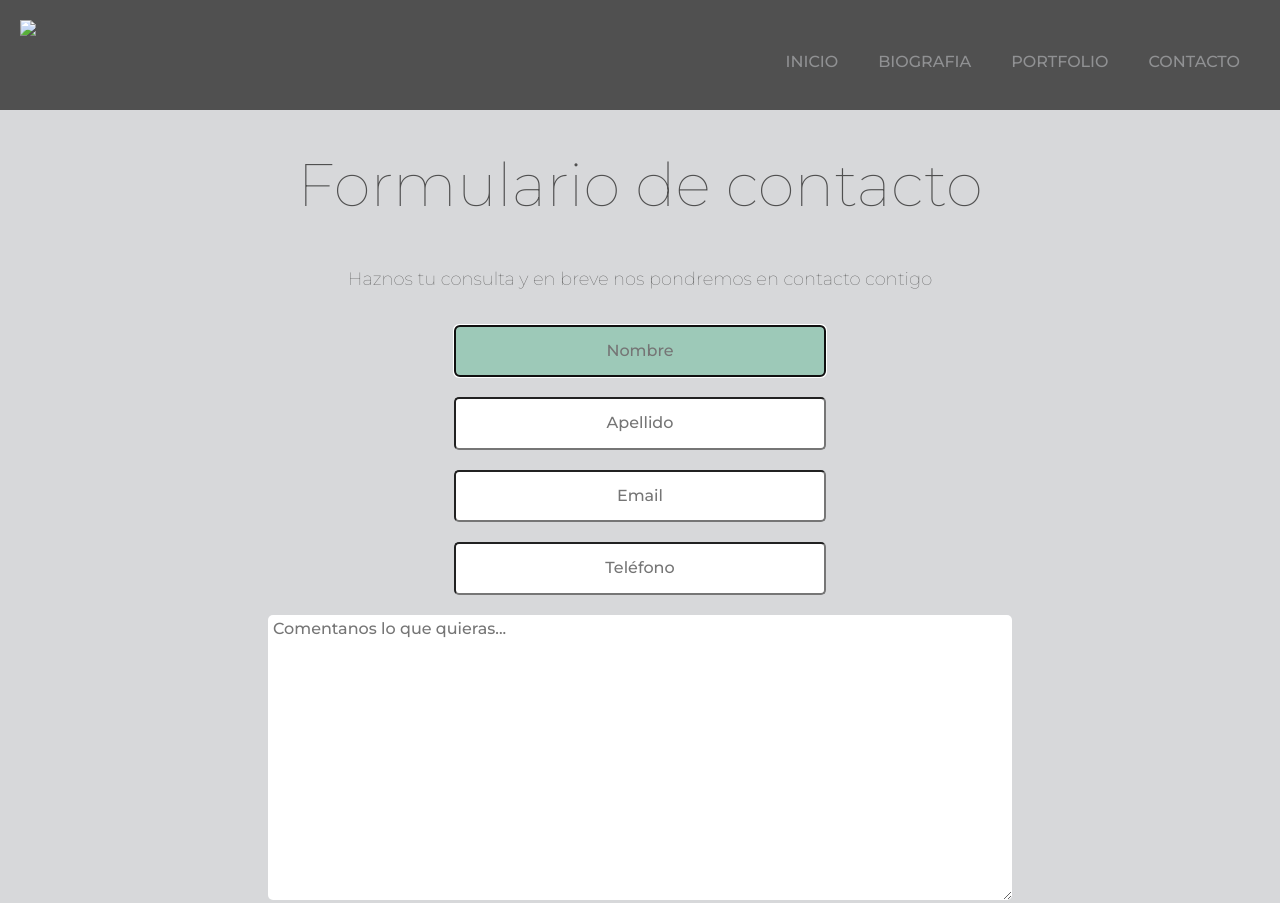
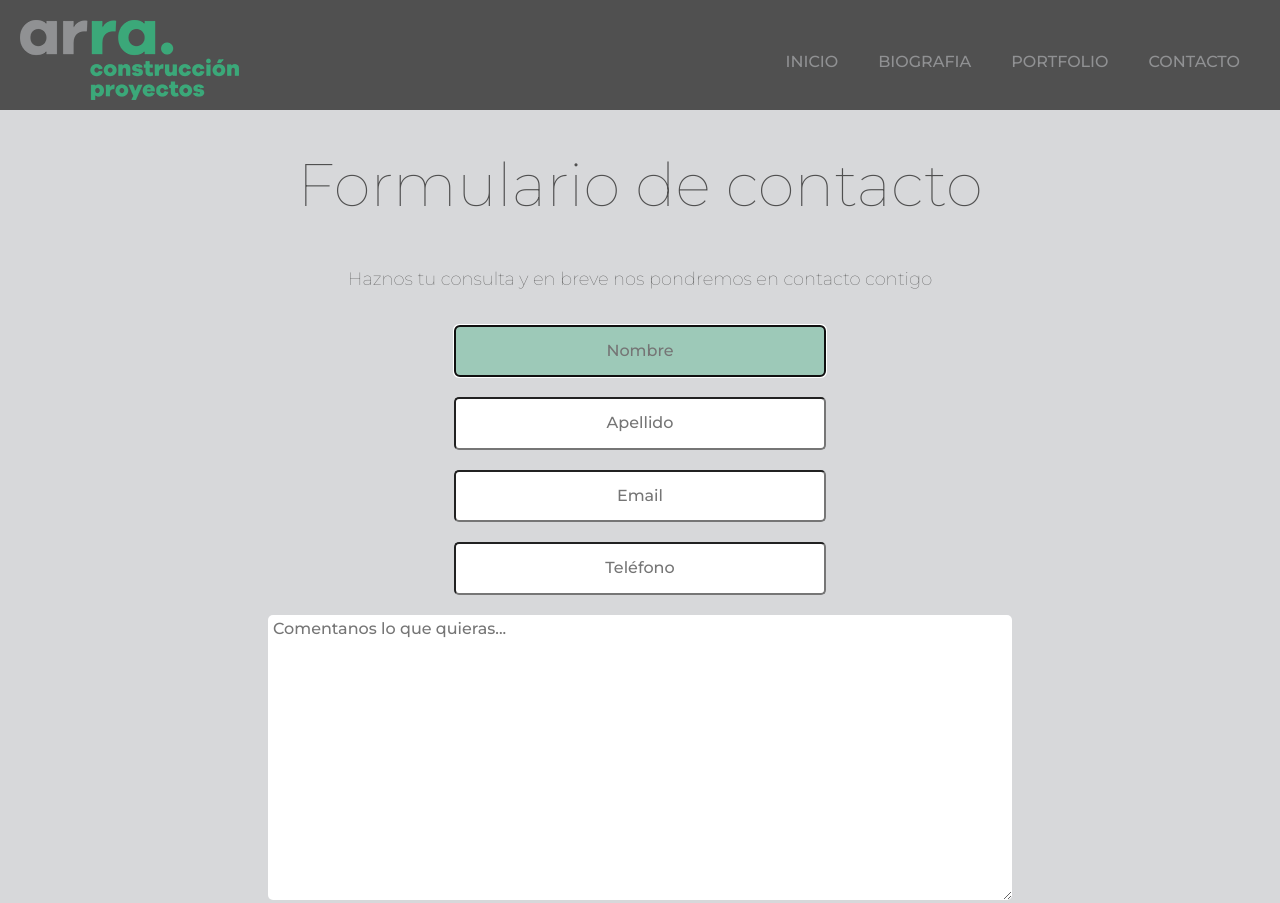
Before and after one commit to albinramos/pagina_personal, a plain HTML site: page pages/contacto.html in a window 1280 px wide. Shown: the top 903 px of the page. Drawn offline with nearby package versions, Linux system fonts and the light colour scheme; the site is published under a folder, as on GitHub Pages, so addresses that start at the root find nothing.

Commit message:
mas cambios links css

```diff
--- a/pages/contacto.html
+++ b/pages/contacto.html
@@ -14,7 +14,7 @@
 </head>
 <body>
     <header class="header">
-        <a href="../index.html"><img src="/assets/imgs/arra-construccion-proyectos.png" id="logo"></a>
+        <a href="../index.html"><img src="../assets/imgs/arra-construccion-proyectos.png" id="logo"></a>
         <div id="iconos-hamburguesa">
             <i class="fa-solid fa-bars"></i>
             <i class="fa-solid fa-x"></i>
```
Also changed, not shown: pages/biografia.html (+1 -1 lines), pages/portfolio.html (+1 -1 lines).
